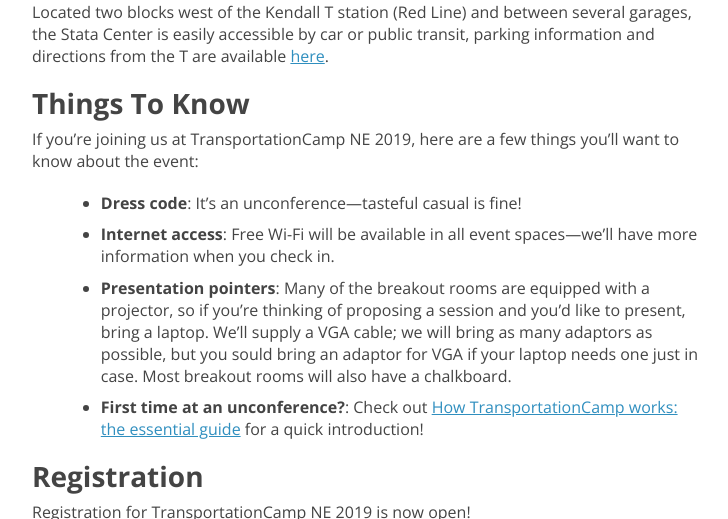
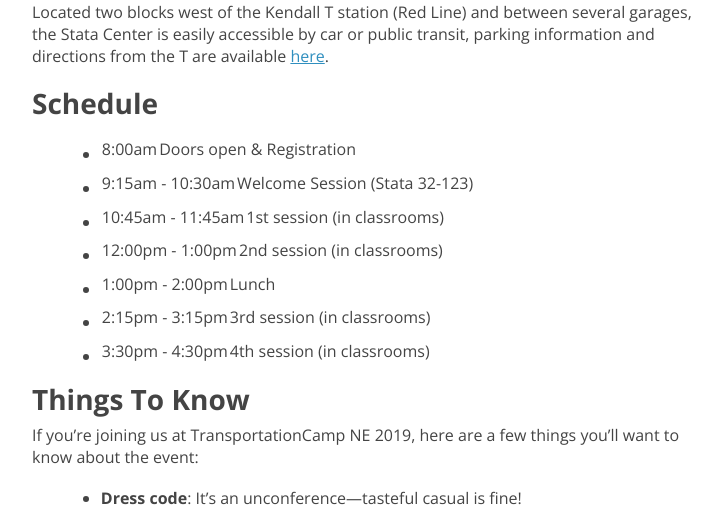
Before and after one commit to transpocamp/transportationcamp.org, a Jekyll site: the page built from events/new-england-2019/index.markdown, in a window 1280 px wide and 900 px high, scrolled down 1585 px, cut to the strip 176-695 px from the top of the window. Shown: the whole strip, without its empty margins (272-1000 px from the left). Built offline with Jekyll 4.4.1, drawn with Linux system fonts in a browser that asks for light colours; nearby versions of some CDN libraries.

Commit message:
Add Schedule

```diff
--- a/events/new-england-2019/index.markdown
+++ b/events/new-england-2019/index.markdown
@@ -31,6 +31,16 @@
 <iframe src="https://www.google.com/maps/embed?pb=!1m18!1m12!1m3!1d2948.1032700262726!2d-71.09285873454364!3d42.36163837918683!2m3!1f0!2f0!3f0!3m2!1i1024!2i768!4f13.1!3m3!1m2!1s0x89e370a95d3025a9%3A0xb1de557289ff6bbe!2sRay+and+Maria+Stata+Center%2C+Cambridge%2C+MA+02142!5e0!3m2!1sen!2sus!4v1513384065723" width="680" height="340" frameborder="0" style="border:0" allowfullscreen></iframe>
 
 Located two blocks west of the Kendall T station (Red Line) and between several garages, the Stata Center is easily accessible by car or public transit, parking information and directions from the T are available [here](http://www.gbcacm.org/venues/cambridge/mit-building-32-stata-center.html).
+
+### Schedule
+
+* 8:00am | Doors open & Registration
+* 9:15am - 10:30am | Welcome Session (Stata 32-123)
+* 10:45am - 11:45am | 1st session (in classrooms)
+* 12:00pm - 1:00pm | 2nd session (in classrooms)
+* 1:00pm - 2:00pm | Lunch
+* 2:15pm - 3:15pm | 3rd session (in classrooms)
+* 3:30pm - 4:30pm | 4th session (in classrooms)
 
 ### Things To Know
 
```
